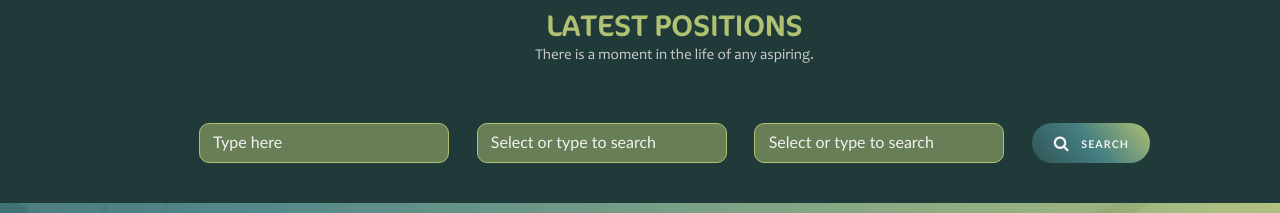
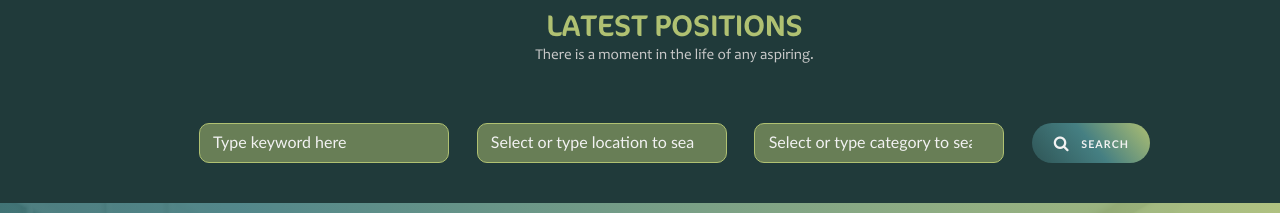
Before and after one commit to EL-jos/fpmSetaFinal3, a plain HTML site: page index.html in a window 1280 px wide. Shown: the part 3820-4033 px from the top of the page. Drawn offline with nearby package versions, Linux system fonts and the light colour scheme; animation ran at ten frames a second.

Commit message:
Update index.html

```diff
--- a/index.html
+++ b/index.html
@@ -531,10 +531,10 @@
             </div>
             <form action="" class="el-grid-jobs">
                 <div class="el_container" data-aos="fade-up" data-aos-duration="1000">
-                    <input type="text" name="" id="" placeholder="Type here">
+                    <input type="text" name="" id="" placeholder="Type keyword here">
                 </div>
                 <div class="el_container" data-aos="fade-up" data-aos-duration="1000" data-aos-delay="200">
-                    <input type="text" name="" id="" list="el_list_category" placeholder="Select or type to search">
+                    <input type="text" name="" id="" list="el_list_category" placeholder="Select or type location to search">
                     <datalist id="el_list_category">
                         <option value="High School">
                         <option value="Bachelors Degree">
@@ -543,7 +543,7 @@
                     </datalist>
                 </div>
                 <div class="el_container" data-aos="fade-up" data-aos-duration="1000" data-aos-delay="400">
-                    <input type="text" name="" id="" list="el_list_location" placeholder="Select or type to search">
+                    <input type="text" name="" id="" list="el_list_location" placeholder="Select or type category to search">
                     <datalist id="el_list_location">
                         <option value="High School">
                         <option value="Bachelors Degree">
```
